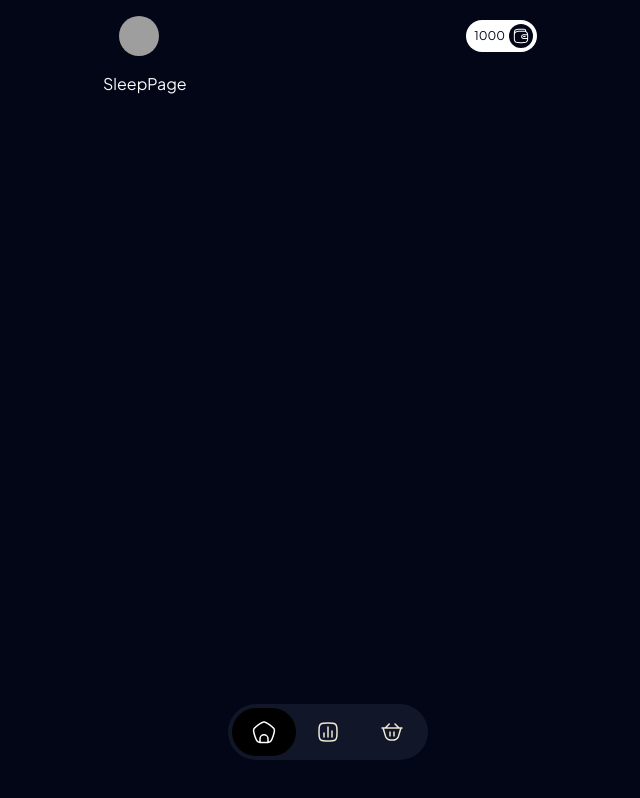
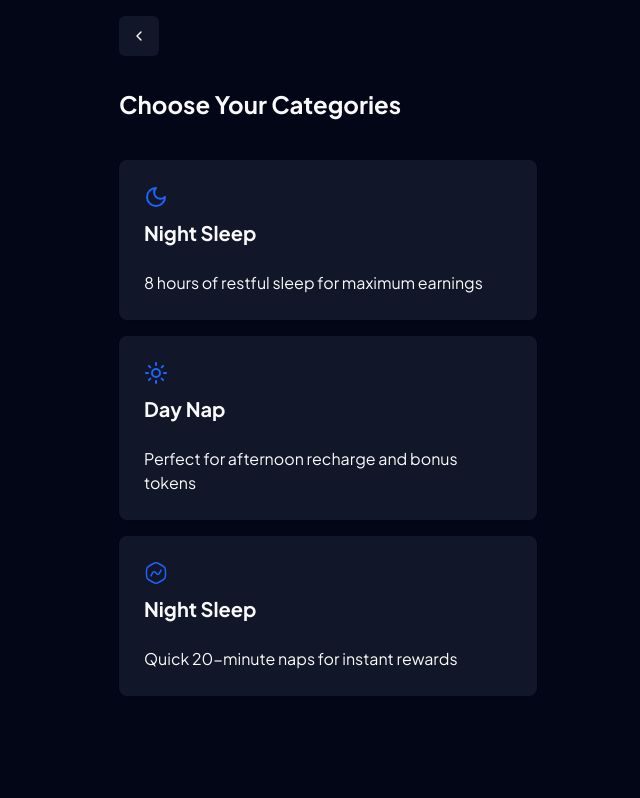
Before and after one commit to sleep2earndev/frontend, a React (Vite) app: page /play/sleep in a window 1280 px wide. Shown: the whole page, without its empty margins (312-952 px from the left). Built offline with nearby package versions, Linux system fonts and the light colour scheme; grey boxes are pictures that could not be loaded.

Commit message:
feat(sleep): add choose category

```diff
--- a/src/components/animation/fade.tsx
+++ b/src/components/animation/fade.tsx
@@ -6,7 +6,7 @@ export default function FadeWrapper({ children, ...props }: { children: React.Re
     <motion.div
       initial={{ opacity: 0, y: 20 }}
       animate={{ opacity: 1, y: 0 }}
-      transition={{ duration: 0.3 }}
+      transition={{ duration: 0.3, delay: props.delay || 0 }}
       {...props}
     >
       {children}
--- a/src/components/icon/energy.tsx
+++ b/src/components/icon/energy.tsx
@@ -13,7 +13,7 @@ export default function IconEnergy(props: any) {
         d="M13.8154 10.4211C13.7049 10.4211 13.6154 10.3316 13.6154 10.2211V2.60383C13.6154 2.41125 13.3699 2.32994 13.2549 2.48445L5.59411 12.7804C5.34868 13.1103 5.58411 13.5789 5.99525 13.5789H10.1846C10.2951 13.5789 10.3846 13.6684 10.3846 13.7789V21.3962C10.3846 21.5888 10.6301 21.6701 10.7451 21.5156L18.4059 11.2196C18.6513 10.8897 18.4159 10.4211 18.0047 10.4211H13.8154Z"
         fill="currentColor"
         stroke="currentColor"
-        stroke-width="1.5"
+        strokeWidth="1.5"
       />
     </svg>
   );
--- a/src/components/icon/home.tsx
+++ b/src/components/icon/home.tsx
@@ -12,7 +12,7 @@ export default function IconHome(props: any) {
       <path
         d="M8.00001 22.4063C9.00322 22.5279 10.2763 22.5279 12 22.5279C13.7237 22.5279 14.9968 22.5279 16 22.4063M8.00001 22.4063C7.08473 22.2955 6.39406 22.0834 5.79064 21.678C5.68918 21.6098 5.59025 21.5379 5.49405 21.4625C4.2949 20.5222 3.78559 18.9547 2.76696 15.8197C1.74832 12.6846 1.23901 11.1171 1.65645 9.65157C1.68994 9.534 1.72773 9.41771 1.76974 9.30291C2.29344 7.87189 3.62685 6.90311 6.29367 4.96556C8.96048 3.028 10.2939 2.05923 11.8167 2.00336C11.9389 1.99888 12.0611 1.99888 12.1833 2.00336C13.7061 2.05923 15.0395 3.028 17.7063 4.96556C20.3732 6.90311 21.7066 7.87189 22.2303 9.30291C22.2723 9.41771 22.3101 9.534 22.3436 9.65157C22.761 11.1171 22.2517 12.6846 21.2331 15.8197C20.2144 18.9547 19.7051 20.5222 18.506 21.4625C18.4098 21.5379 18.3108 21.6098 18.2094 21.678C17.606 22.0834 16.9153 22.2955 16 22.4063M8.00001 22.4063V22.3197V18.8197C8.00001 16.6105 9.79087 14.8197 12 14.8197C14.2091 14.8197 16 16.6105 16 18.8197V22.3197V22.4063"
         stroke="currentColor"
-        stroke-width="1.5"
+        strokeWidth="1.5"
       />
     </svg>
   );
--- a/src/components/icon/leaderboard.tsx
+++ b/src/components/icon/leaderboard.tsx
@@ -12,8 +12,8 @@ export default function IconLeaderboard(props: any) {
       <path
         d="M16 11V17M12 7V17M8 13V17M12 21C8.25027 21 6.3754 21 5.06107 20.0451C4.6366 19.7367 4.26331 19.3634 3.95491 18.9389C3 17.6246 3 15.7497 3 12C3 8.25027 3 6.3754 3.95491 5.06107C4.26331 4.6366 4.6366 4.26331 5.06107 3.95491C6.3754 3 8.25027 3 12 3C15.7497 3 17.6246 3 18.9389 3.95491C19.3634 4.26331 19.7367 4.6366 20.0451 5.06107C21 6.3754 21 8.25027 21 12C21 15.7497 21 17.6246 20.0451 18.9389C19.7367 19.3634 19.3634 19.7367 18.9389 20.0451C17.6246 21 15.7497 21 12 21Z"
         stroke="currentColor"
-        stroke-width="1.5"
-        stroke-linecap="round"
+        strokeWidth="1.5"
+        strokeLinecap="round"
       />
     </svg>
   );
--- a/src/components/icon/power-nap.tsx
+++ b/src/components/icon/power-nap.tsx
@@ -12,8 +12,8 @@ export default function IconPowerNap(props:any) {
       <path
         d="M6.99991 14.8571L8.46025 11.88C9.19785 10.3763 11.3658 10.4498 11.9999 11.9999C12.6341 13.5501 14.802 13.6235 15.5396 12.1198L16.9999 9.14279M21.5262 11.9999C21.5262 14.5472 21.5262 15.8209 20.975 16.8954C20.8995 17.0425 20.8167 17.1859 20.727 17.3248C20.0721 18.3395 18.9691 18.9763 16.7631 20.2499C14.557 21.5236 13.454 22.1604 12.2479 22.2203C12.0827 22.2285 11.9172 22.2285 11.752 22.2203C10.5458 22.1604 9.44278 21.5236 7.23677 20.2499C5.03076 18.9763 3.92776 18.3395 3.2728 17.3248C3.1831 17.1859 3.10036 17.0425 3.02486 16.8954C2.47363 15.8209 2.47363 14.5472 2.47363 11.9999C2.47363 9.45266 2.47363 8.17901 3.02486 7.10448C3.10036 6.95732 3.1831 6.814 3.2728 6.67504C3.92776 5.6604 5.03076 5.02358 7.23677 3.74994C9.44278 2.47629 10.5458 1.83947 11.752 1.77959C11.9172 1.77139 12.0827 1.77139 12.2478 1.77959C13.454 1.83947 14.557 2.47629 16.7631 3.74993C18.9691 5.02357 20.0721 5.66039 20.727 6.67504C20.8167 6.814 20.8995 6.95732 20.975 7.10448C21.5262 8.17901 21.5262 9.45265 21.5262 11.9999Z"
         stroke="currentColor"
-        stroke-width="1.5"
-        stroke-linecap="round"
+        strokeWidth="1.5"
+        strokeLinecap="round"
       />
     </svg>
   );
--- a/src/components/layout/PlayLayout.tsx
+++ b/src/components/layout/PlayLayout.tsx
@@ -1,11 +1,12 @@
-import { Outlet } from "react-router";
+import { Outlet, useLocation } from "react-router";
 import BottomBar from "@/components/ui/bottom-bar";
-import { useState } from "react";
+import { useEffect, useState } from "react";
 import { AnimatePresence } from "motion/react";
 import IconHome from "@/components/icon/home";
 import IconLeaderboard from "@/components/icon/leaderboard";
 import IconMarketplace from "@/components/icon/marketplace";
-import ProfileBar from "../ui/profile-bar";
+import ProfileBar from "@/components/ui/profile-bar";
+import BackBar from "@/components/ui/back-bar";
 
 const navbar = [
   {
@@ -23,13 +24,28 @@ const navbar = [
 ];
 
 export default function PlayLayout() {
-  // eslint-disable-next-line @typescript-eslint/no-unused-vars
-  const [bottomBarVisible] = useState(true);
+  const [bottomBarVisible, setBottomBarVisible] = useState(true);
+  const [profileHeaderVisible, setProfileHeaderVisible] = useState(true);
+
+  const location = useLocation();
+
+  useEffect(() => {
+    console.log(location.pathname)
+    if (location.pathname.startsWith('/play/sleep')) {
+      setBottomBarVisible(false)
+      setProfileHeaderVisible(false)
+    } else {
+      setBottomBarVisible(true)
+      setProfileHeaderVisible(true)
+    }
+  }, [location.pathname])
 
   return (
     <div className="play-layout">
       <div className="play-layout__container">
-        <ProfileBar/>
+        <AnimatePresence>
+          {profileHeaderVisible ? <ProfileBar /> : <BackBar />}
+        </AnimatePresence>
         <Outlet />
         <AnimatePresence>
           {bottomBarVisible && <BottomBar data={navbar} />}
--- /dev/null
+++ b/src/components/ui/back-bar.tsx
@@ -0,0 +1,21 @@
+import { cn } from "@/lib/utils";
+import { motion } from "motion/react";
+import { Button } from "./button";
+import { ChevronLeft } from "lucide-react";
+import { useNavigate } from "react-router";
+
+export default function BackBar() {
+    const navigate = useNavigate()
+  return (
+    <motion.div
+      initial={{ y: -200, opacity: 0 }}
+      animate={{ y: 0, opacity: 1 }}
+      transition={{ duration: 0.3, ease: "easeInOut" }}
+      exit={{ y: -200, opacity: 0, transition: { duration: 0.5 } }}
+      className={cn("sticky top-0 flex items-center p-4 justify-between")}>
+      <Button variant="secondary" className="text-white" size={'icon'} onClick={() => {navigate(-1)}}>
+        <ChevronLeft size={24} />
+      </Button>
+    </motion.div>
+  );
+}
--- a/src/components/ui/bottom-bar.tsx
+++ b/src/components/ui/bottom-bar.tsx
@@ -25,9 +25,9 @@ export default function BottomBar({ data }: BottomBarProps) {
       initial={{ y: "200%", opacity: 0 }}
       animate={{ y: 0, opacity: 1 }}
       transition={{ duration: 0.3, ease: "easeInOut" }}
-      exit={{ y: "200%", opacity: 0, transition: { duration: 0.1 } }}
+      exit={{ y: "200%", opacity: 0, transition: { duration: 0.5 } }}
     >
-      <ul className="relative mx-auto flex w-fit rounded-full bg-[#111729] p-1">
+      <ul className="relative mx-auto flex w-fit rounded-full bg-secondary p-1 border border-white">
         {data.map((item, index) => (
           <NavLink to={item.to} key={index}>
             {({ isActive }) => (
@@ -43,7 +43,7 @@ export default function BottomBar({ data }: BottomBarProps) {
     </motion.div>
   );
 }
-// eslint-disable-next-line @typescript-eslint/no-explicit-any
+
 const Tab = ({
   children,
   setPosition,
--- a/src/components/ui/profile-bar.tsx
+++ b/src/components/ui/profile-bar.tsx
@@ -2,10 +2,16 @@ import { cn } from "@/lib/utils";
 import { Avatar, AvatarFallback, AvatarImage } from "@/components/ui/avatar";
 import IconWallet from "../icon/wallet";
 import { NavLink } from "react-router";
+import { motion } from "motion/react";
 
 export default function ProfileBar() {
   return (
-    <div className={cn("sticky top-0 flex items-center p-4 justify-between")}>
+    <motion.div
+      initial={{ y: -200, opacity: 0 }}
+      animate={{ y: 0, opacity: 1 }}
+      transition={{ duration: 0.3, ease: "easeInOut" }}
+      exit={{ y: -200, opacity: 0, transition: { duration: 0.5 } }}
+      className={cn("sticky top-0 flex items-center p-4 justify-between")}>
       <Avatar>
         <AvatarImage src="https://github.com/shadcn.png" />
         <AvatarFallback>CN</AvatarFallback>
@@ -13,9 +19,9 @@ export default function ProfileBar() {
       <NavLink to={'/play/wallet'} className="bg-white p-1 rounded-full text-background text-xs flex items-center" role="button">
         <span className="px-1">1000</span>
         <div className="bg-background rounded-full p-1">
-          <IconWallet className="text-white w-4 h-4"/>
+          <IconWallet className="text-white w-4 h-4" />
         </div>
       </NavLink>
-    </div>
+    </motion.div>
   );
 }
--- a/src/index.css
+++ b/src/index.css
@@ -11,11 +11,11 @@
     --popover-foreground: 240 10% 3.9%;
     --primary: 221 96% 55%;
     --primary-foreground: 0 0% 98%;
-    --secondary: 240 4.8% 95.9%;
+    --secondary: 225 41% 11%;
     --secondary-foreground: 221 96% 55%;
-    --muted: 240 4.8% 95.9%;
+    --muted: 225 41% 11%;
     --muted-foreground: 240 3.8% 46.1%;
-    --accent: 240 4.8% 95.9%;
+    --accent: 225 41% 11%;
     --accent-foreground: 221 96% 55%;
     --destructive: 0 84.2% 60.2%;
     --destructive-foreground: 0 0% 98%;
@@ -38,16 +38,16 @@
     --popover-foreground: 0 0% 98%;
     --primary: 221 96% 55%;
     --primary-foreground: 221 96% 55%;
-    --secondary: 240 3.7% 15.9%;
+    --secondary: 225 41% 11%;
     --secondary-foreground: 0 0% 98%;
-    --muted: 240 3.7% 15.9%;
+    --muted: 225 41% 11%;
     --muted-foreground: 240 5% 64.9%;
-    --accent: 240 3.7% 15.9%;
+    --accent: 225 41% 11%;
     --accent-foreground: 0 0% 98%;
     --destructive: 0 62.8% 30.6%;
     --destructive-foreground: 0 0% 98%;
-    --border: 240 3.7% 15.9%;
-    --input: 240 3.7% 15.9%;
+    --border: 225 41% 11%;
+    --input: 225 41% 11%;
     --ring: 240 4.9% 83.9%;
     --chart-1: 220 70% 50%;
     --chart-2: 160 60% 45%;
--- a/src/pages/play/home/index.tsx
+++ b/src/pages/play/home/index.tsx
@@ -1,15 +1,16 @@
 import IconEnergy from "@/components/icon/energy";
 import IconPlus from "@/components/icon/plus";
 import { Card, CardContent } from "@/components/ui/card";
-import { NavLink } from "react-router";
+import { NavLink, useNavigate } from "react-router";
 import { Progress } from "@/components/ui/progress";
 import { Button } from "@/components/ui/button";
 import FadeWrapper from "@/components/animation/fade";
 
 export default function HomePage() {
+  const navigate = useNavigate();
   return (
     <FadeWrapper className="p-4">
-      <Card>
+      <Card className="border-2 border-white">
         <CardContent>
           <div className="pt-6">
             <NavLink
@@ -32,7 +33,9 @@ export default function HomePage() {
         </div>
       </div>
       <div className="mt-6 flex justify-center">
-        <Button className="text-white">START</Button>
+        <Button className="text-white" onClick={() => {
+          navigate('/play/sleep')
+        }}>START</Button>
       </div>
     </FadeWrapper>
   );
--- a/src/pages/play/sleep/index.tsx
+++ b/src/pages/play/sleep/index.tsx
@@ -1,7 +1,48 @@
 import FadeWrapper from '@/components/animation/fade'
+import IconPowerNap from '@/components/icon/power-nap'
+import { Card, CardContent, CardHeader } from '@/components/ui/card'
+import { Moon, Sun } from 'lucide-react'
+import { AnimatePresence } from 'motion/react'
+
+const categories = [
+  {
+    name: 'Night Sleep',
+    description: "8 hours of restful sleep for maximum earnings",
+    icon: <Moon className="h-6 w-6 text-primary mb-1" />
+  },
+  {
+    name: 'Day Nap',
+    description: "Perfect for afternoon recharge and bonus tokens",
+    icon: <Sun className="h-6 w-6 text-primary mb-1" />
+  },
+  {
+    name: 'Night Sleep',
+    description: "Quick 20-minute naps for instant rewards",
+    icon: <IconPowerNap className="h-6 w-6 text-primary mb-1" />
+  }
+]
 
 export default function SleepPage() {
   return (
-    <FadeWrapper>SleepPage</FadeWrapper>
+    <FadeWrapper className="p-4">
+      <div className="grid grid-cols-1 gap-4">
+        <h2 className='text-2xl font-bold mb-6'>Choose Your Categories</h2>
+        <AnimatePresence>
+          {categories.map((category, index) => (
+            <FadeWrapper key={`cetegory-sleep-${index}`} delay={(index + 1) * 0.3}>
+              <Card role='button' className="cursor-pointer hover:border-primary border border-transparent">
+                <CardHeader>
+                  {category.icon}
+                  <h3 className="font-bold text-xl">{category.name}</h3>
+                </CardHeader>
+                <CardContent>{category.description}</CardContent>
+              </Card>
+            </FadeWrapper>
+          ))}
+        </AnimatePresence>
+      </div>
+
+
+    </FadeWrapper>
   )
 }
```
